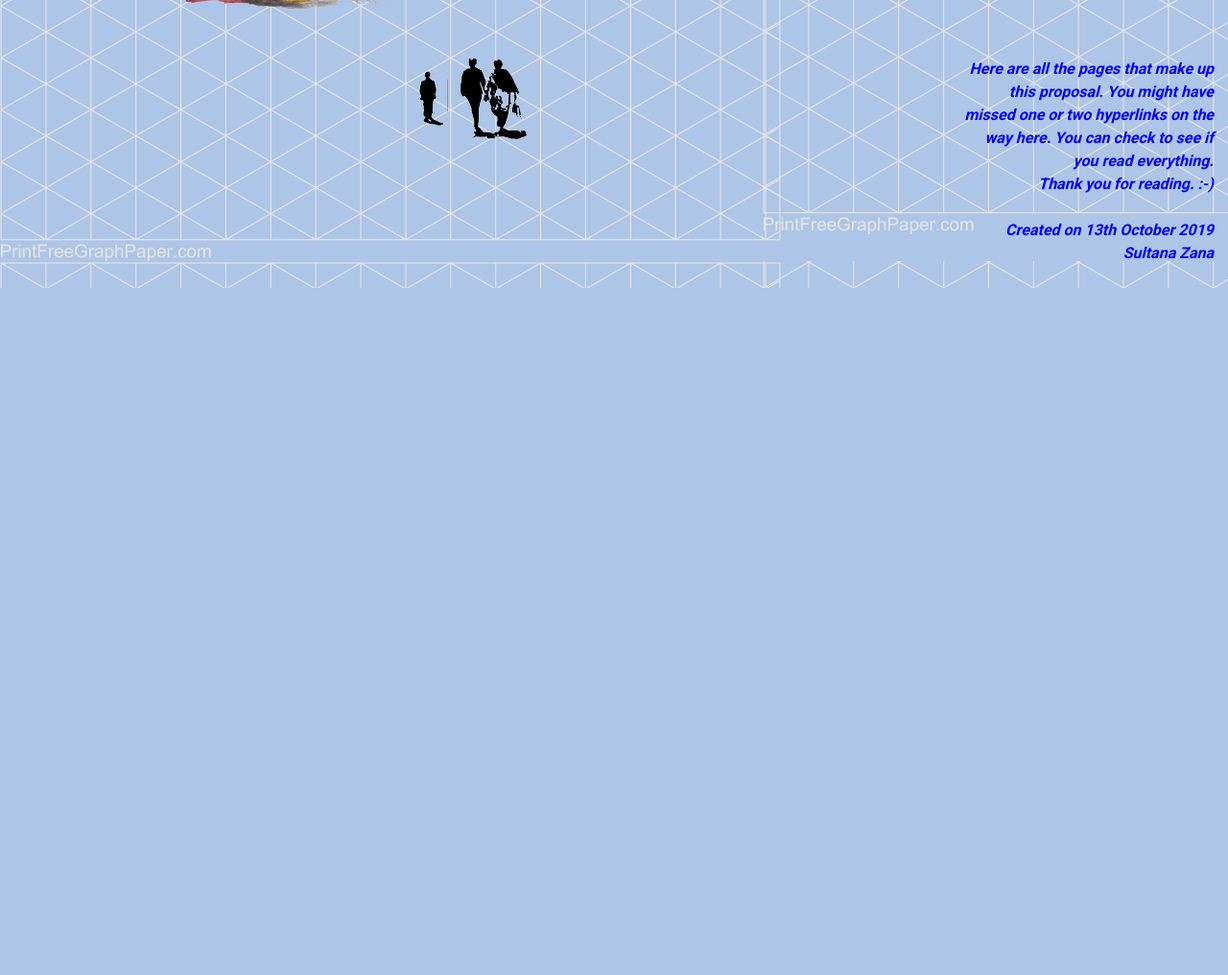
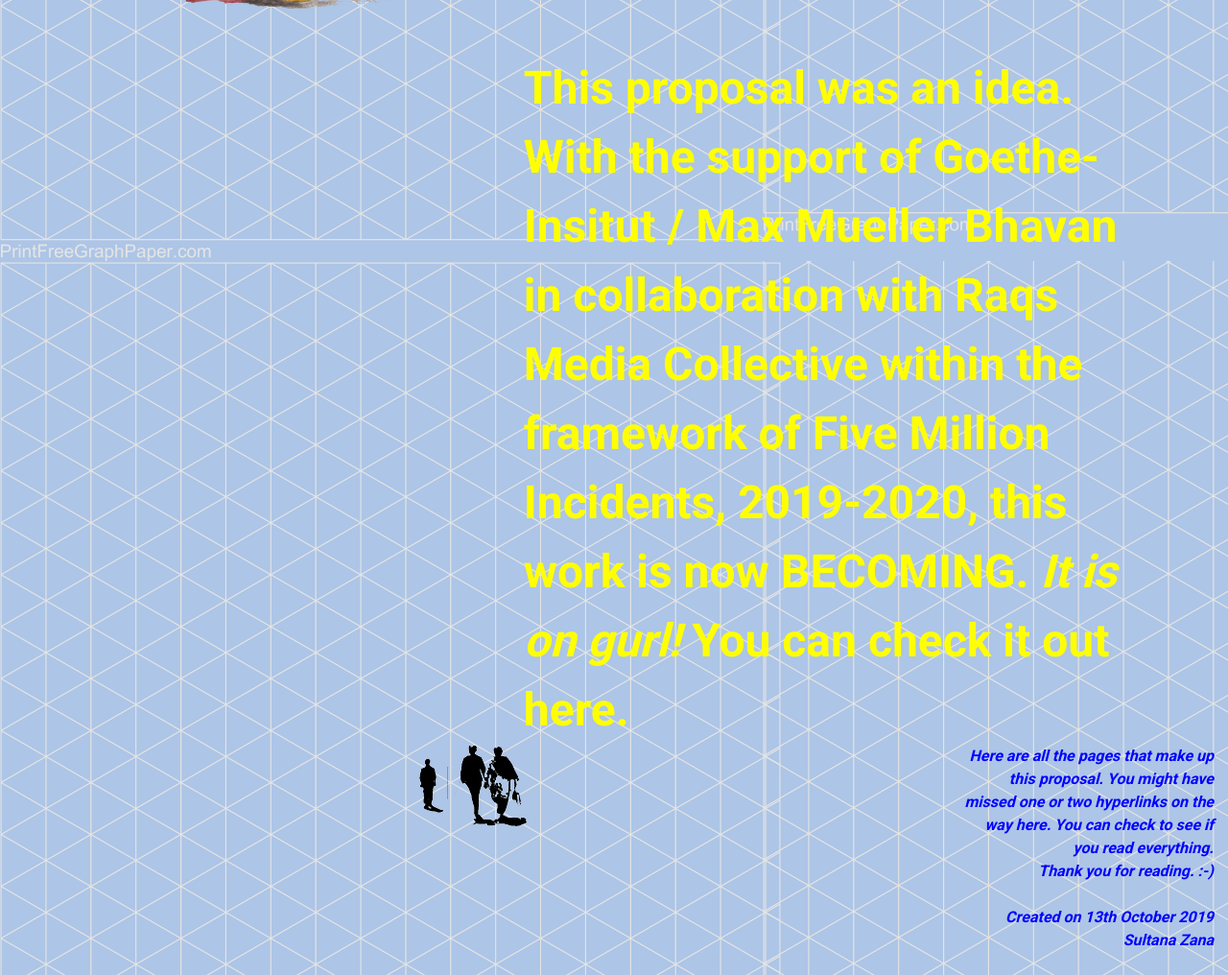
Before and after one commit to SULTANAZANA/5millionnet.github.io, a plain HTML site: page last2.html in a window 1280 px wide. Shown: the part 808-1824 px from the top of the page at 96% size. Before the commit the page ends 1108 px from the top, so only its background shows below. Drawn offline with nearby package versions, Linux system fonts and the light colour scheme.

Commit message:
Update last2.html
IT is on gurl. The project got life.

```diff
--- a/last2.html
+++ b/last2.html
@@ -69,7 +69,8 @@
           <a href="References.html"> References </a> <br>
           <a href="sugarcube.html"> Incidents and encounters </a> <br>
           <a href="umwelts.html"> Unwelts as Incidents</a> <br>
-          <a href="blockchain.html"> Incident Economy</a>
+          <a href="blockchain.html"> Incident Economy</a> <br><br>
+		This proposal was an idea. With the support of Goethe-Insitut / Max Mueller Bhavan in collaboration with Raqs 		Media Collective within the framework of Five Million Incidents, 2019-2020, this work is now BECOMING. <i>It is on 		gurl!</i> You can check it out here.
 
         </font>
       </div>
```
